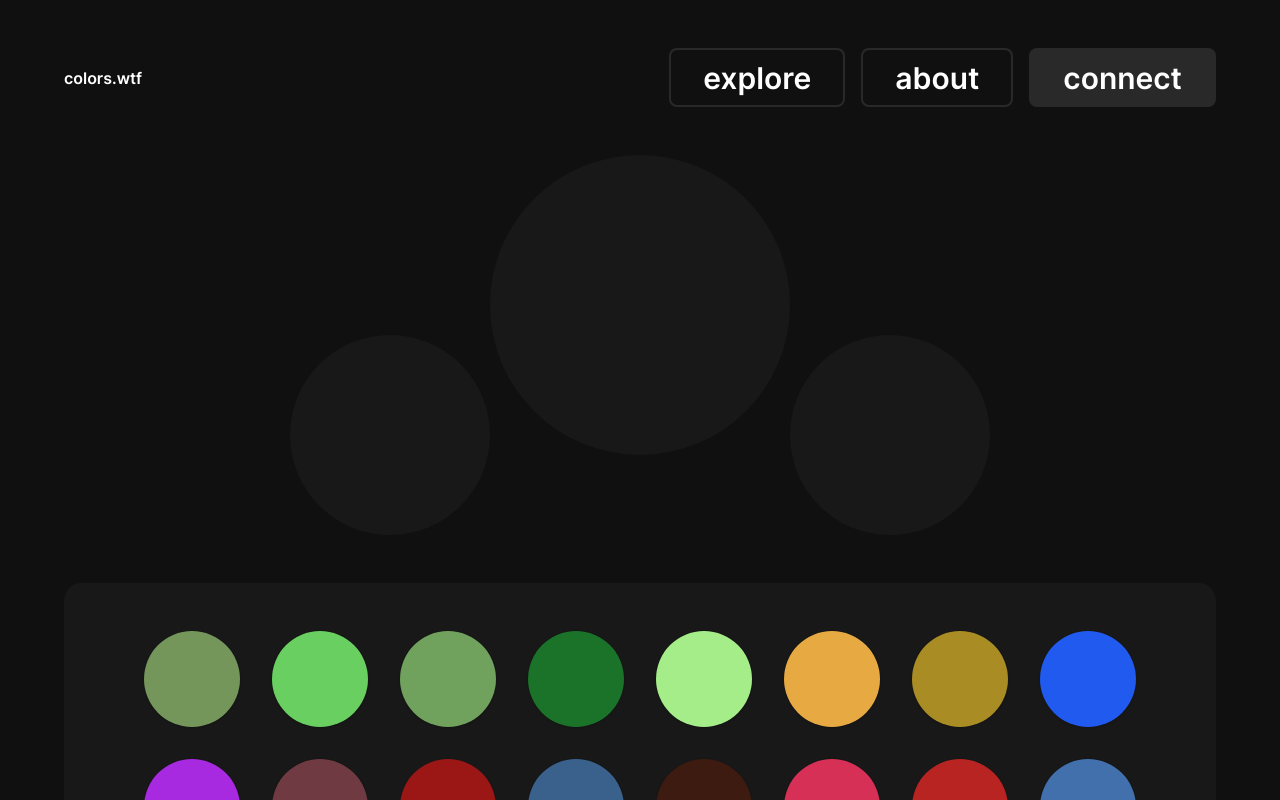
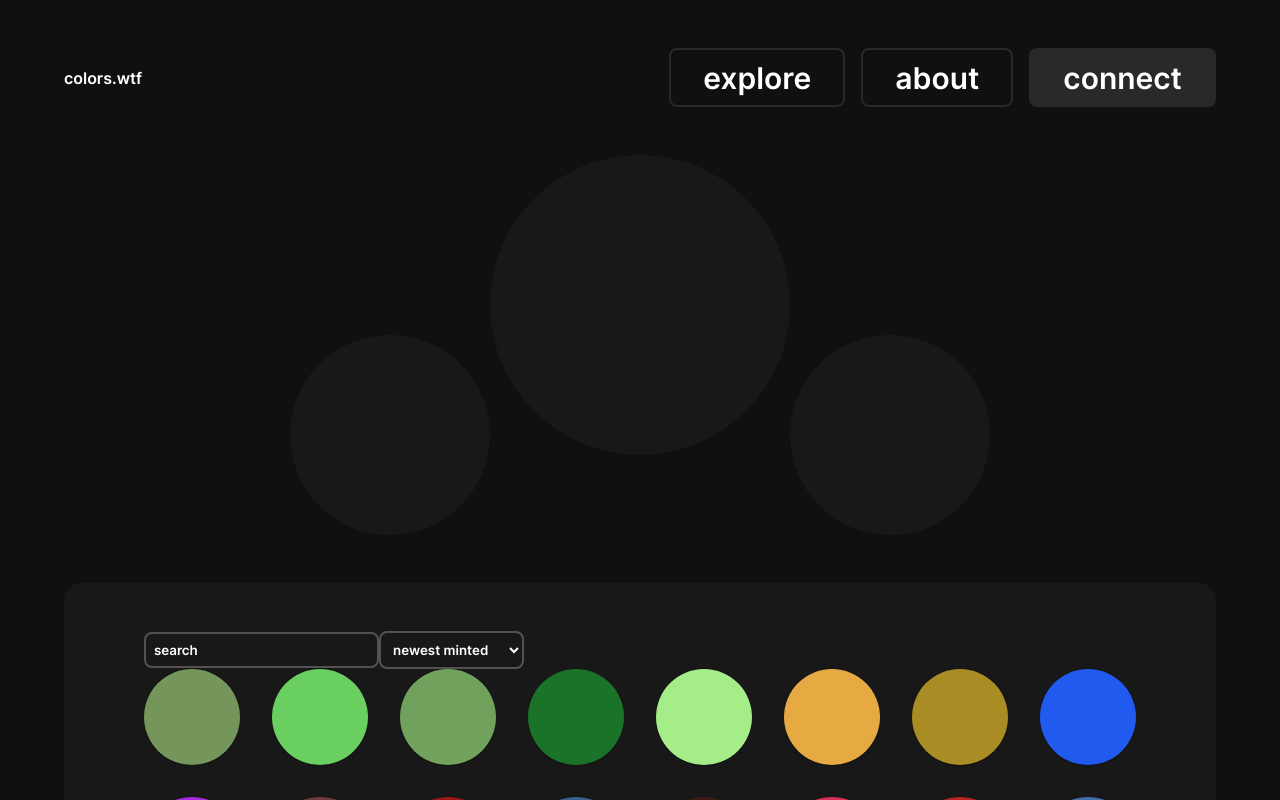
Before and after one commit to dev-lukian/colors.wtf, a Next.js app: page / in a window 1280 px wide. Shown: the top 800 px of the page. Built offline with nearby package versions, Linux system fonts and the light colour scheme.

Commit message:
ColorGrid and ColorScroll changes

```diff
--- a/components/ColorGrid/ColorGrid.jsx
+++ b/components/ColorGrid/ColorGrid.jsx
@@ -6,9 +6,18 @@ import ColorButton from '../ColorButton/ColorButton';
 const ColorGrid = ({colors}) => {
   return (
     <div className={styles.colorGridWrapper}>
-      {colors.map((color, index) => {
-        return <ColorButton key={index} name={color.name} rgb={color.rgb} owner={color.owner} />;
-      })}
+
+      {
+        colors.length > 0 ? (
+          colors.map((color, index) => {
+            return <ColorButton key={index} name={color.name} rgb={color.rgb} owner={color.owner} />;
+          })
+        ) : (
+          <p>No colors found.</p>
+        )
+      }
+
+
     </div>
   );
 };
--- a/components/ColorScroll/ColorScroll.jsx
+++ b/components/ColorScroll/ColorScroll.jsx
@@ -1,10 +1,51 @@
+import cn from 'classnames';
+import { useState } from 'react';
+
 import ColorGrid from '../ColorGrid/ColorGrid';
 import styles from './ColorScroll.module.css';
 
 const ColorScroll = ({colors}) => {
+
+  const [visableColors, setVisableColors] = useState(colors)
+  const [search, setSearch] = useState();
+  const [filter, setFilter] = useState({value: "Newest Minted"});
+
+  const handleSearchChange = (event) => {
+    setSearch({value: event.target.value});
+    const filteredColors = colors.filter(color => event.target.value == '' || color.name.includes(event.target.value));
+    setVisableColors(filteredColors);
+  }
+
+  const handleFilterChange = (event) => {
+    setFilter({value: event.target.value});
+  }
+
   return (
     <div className={styles.scrollWrapper}>
-      <ColorGrid colors={colors}/>
+      <div className={styles.searchFilterWrapper}>
+        <input
+          className={cn("searchInput")}
+          type="text"
+          required
+          id="searchBar"
+          role="searchBar"
+          placeholder="search"
+          onChange={handleSearchChange}
+        />
+
+        <select
+          className={cn("filterSelect")}
+          name="filter"
+          id="filter"
+          onChange={handleFilterChange}
+        >
+          <option value="Newest Minted">newest minted</option>
+          <option value="Oldest Minted">oldest minted</option>
+          <option value="Primary Color">primary color</option>
+          <option value="Secondary Color">secondary color</option>
+        </select>
+      </div>
+      <ColorGrid colors={visableColors}/>
     </div>
   );
 };
--- a/components/ColorScroll/ColorScroll.module.css
+++ b/components/ColorScroll/ColorScroll.module.css
@@ -4,3 +4,7 @@
   padding: 3rem 5rem;
   border-radius: 18px 18px 0px 0px;
 }
+
+.searchFilterWrapper {
+  flex-direction: row;
+}
--- a/styles/globals.css
+++ b/styles/globals.css
@@ -49,3 +49,45 @@ a {
   background-color: var(--gray-3);
   border-color: var(--gray-3);
 }
+
+.searchInput {
+  box-shadow: none;
+  color: var(--white);
+  border-color: var(--gray-3);
+  border-radius: 8px;
+  border:2px solid var(--gray-3);
+  background-color: transparent;
+  padding: 0.5rem;
+}
+
+.searchInput:focus {
+  outline: none !important;
+}
+
+::placeholder { /* Chrome, Firefox, Opera, Safari 10.1+ */
+  color: var(--white);
+  opacity: 1; /* Firefox */
+}
+
+:-ms-input-placeholder { /* Internet Explorer 10-11 */
+  color:var(--white);
+}
+
+::-ms-input-placeholder { /* Microsoft Edge */
+  color: var(--white);
+}
+
+.filterSelect {
+  box-shadow: none;
+  color: var(--white);
+  border-color: var(--gray-3);
+  border-radius: 8px;
+  border: 2px solid var(--gray-3);
+  background-color: transparent;
+  padding: 0.5rem;
+  cursor: pointer;
+}
+
+.filterSelect:focus {
+  outline: none !important;
+}
```
